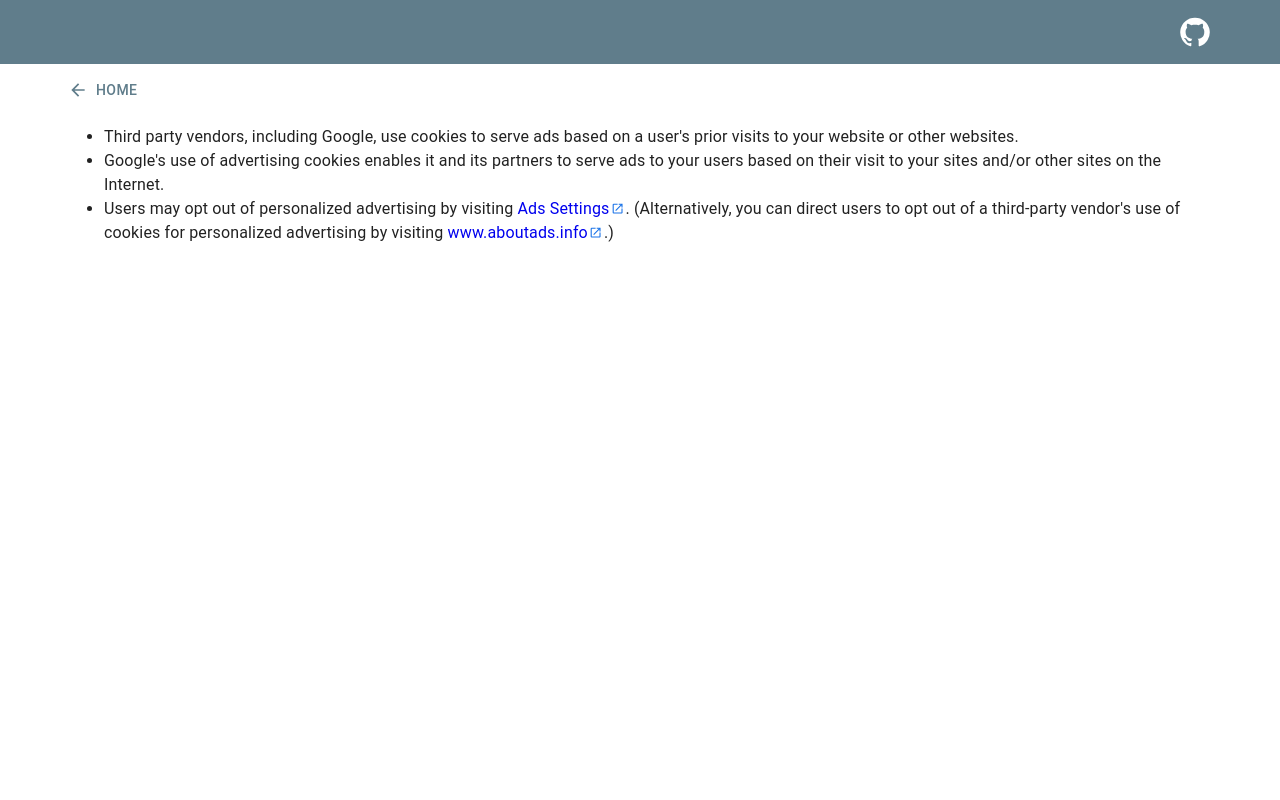
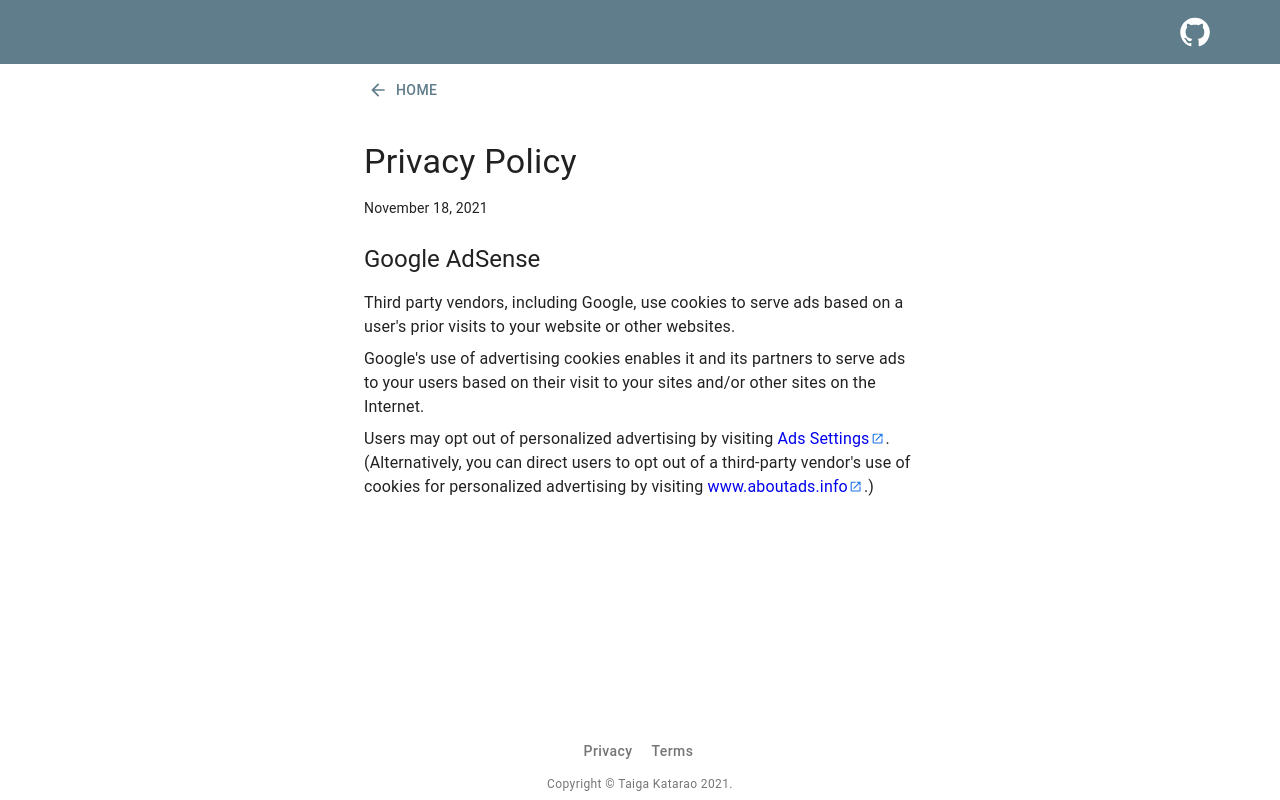
Before and after one commit to tarao1006/pyheatintegration-frontend, a React (Vite) app: page /privacy-policy in a window 1280 px wide. Built offline with nearby package versions, Linux system fonts and the light colour scheme.

Commit message:
Update privacy policy page

```diff
--- a/src/PrivacyPolicy.tsx
+++ b/src/PrivacyPolicy.tsx
@@ -1,7 +1,9 @@
 import Box from '@mui/material/Box'
 import Button from '@mui/material/Button'
 import Container from '@mui/material/Container'
+import Typography from '@mui/material/Typography'
 import ArrowBackIcon from '@mui/icons-material/ArrowBack'
+import Footer from './Footer'
 import Header from './Header'
 import StyledLink, { OuterLink } from './Link'
 
@@ -17,7 +19,7 @@ const PrivacyPolicy = () => {
       }}
     >
       <Header />
-      <Container maxWidth="lg" sx={{ display: 'flex', flexDirection: 'column', justifyContent: 'left', alignItems: 'flex-start', minHeight: '72px' }}>
+      <Container maxWidth="sm" sx={{ display: 'flex', flexDirection: 'column', justifyContent: 'left', alignItems: 'flex-start', minHeight: '72px' }}>
         <Box sx={{ mt: 1 }} />
 
         <StyledLink to="/">
@@ -26,14 +28,43 @@ const PrivacyPolicy = () => {
           </Button>
         </StyledLink>
 
-        <ul>
-          <li>Third party vendors, including Google, use cookies to serve ads based on a user's prior visits to your website or other websites.</li>
+        <Box sx={{ mt: 4, mb: 2 }}>
+          <Typography variant="h4">
+            Privacy Policy
+          </Typography>
+        </Box>
 
-          <li>Google's use of advertising cookies enables it and its partners to serve ads to your users based on their visit to your sites and/or other sites on the Internet.</li>
+        <Box sx={{ mb: 1 }}>
+          <Typography variant="body2">
+            November 18, 2021
+          </Typography>
+        </Box>
 
-          <li>Users may opt out of personalized advertising by visiting <OuterLink href="https://www.google.com/settings/ads" target="_blank">Ads Settings</OuterLink>. (Alternatively, you can direct users to opt out of a third-party vendor's use of cookies for personalized advertising by visiting <OuterLink href="http://www.aboutads.info/choices/" target="_blank">www.aboutads.info</OuterLink>.)</li>
-        </ul>
+        <Box sx={{ my: 2 }}>
+          <Typography variant="h5">
+            Google AdSense
+          </Typography>
+        </Box>
+
+        <Box
+          sx={{ mb: 1 }}
+        >
+          Third party vendors, including Google, use cookies to serve ads based on a user's prior visits to your website or other websites.
+        </Box>
+
+        <Box
+          sx={{ mb: 1 }}
+        >
+          Google's use of advertising cookies enables it and its partners to serve ads to your users based on their visit to your sites and/or other sites on the Internet.
+        </Box>
+
+        <Box
+          sx={{ mb: 1 }}
+        >
+        Users may opt out of personalized advertising by visiting <OuterLink href="https://www.google.com/settings/ads" target="_blank">Ads Settings</OuterLink>. (Alternatively, you can direct users to opt out of a third-party vendor's use of cookies for personalized advertising by visiting <OuterLink href="http://www.aboutads.info/choices/" target="_blank">www.aboutads.info</OuterLink>.)
+        </Box>
       </Container>
+      <Footer />
     </Box>
   )
 }
```
